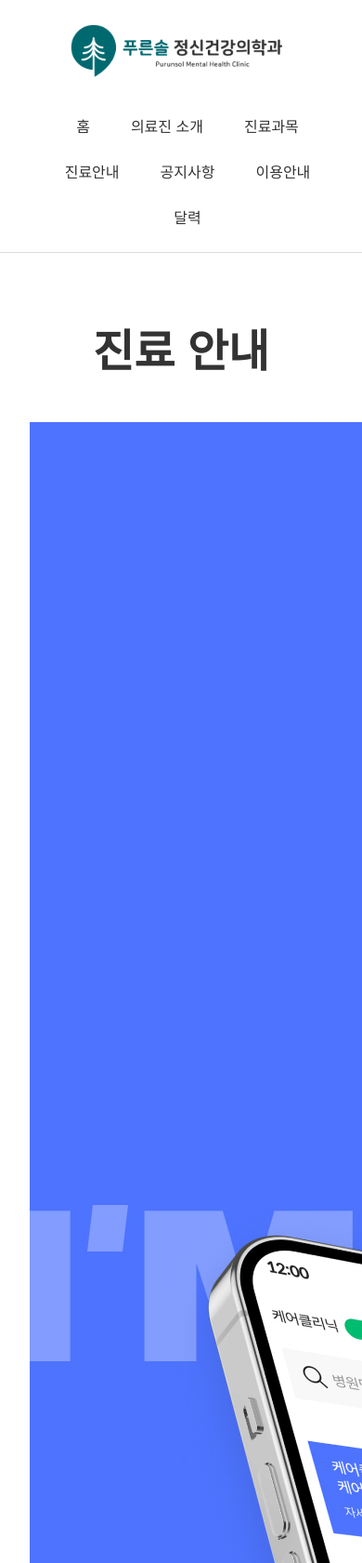
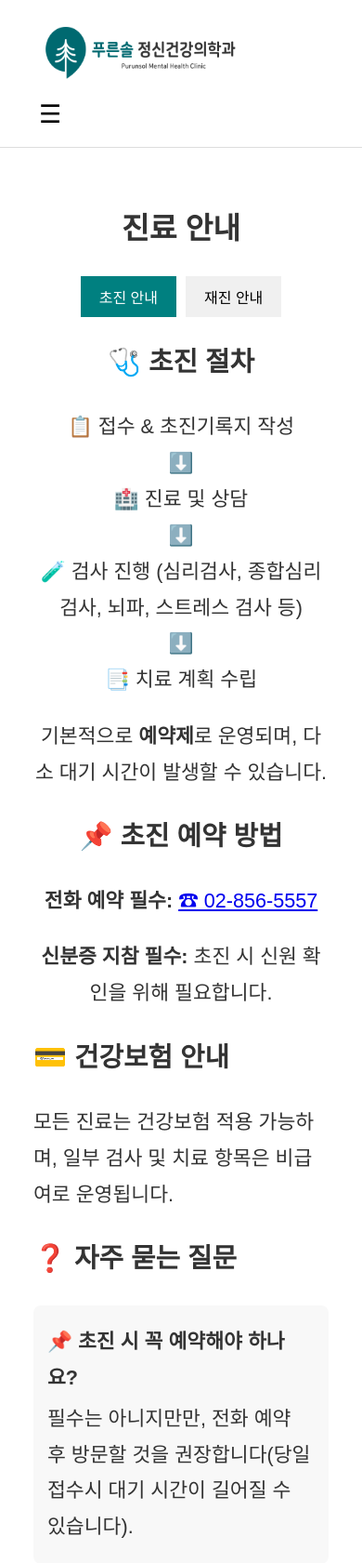
Before and after one commit to purunsolnp/hospital, a Flask app: page /guide in a window 390 px wide; the page is wider, and only the part inside the window is pictured. Shown: the top 1681 px of that part at 93% size. Run offline with Flask 3, Linux system fonts and the light colour scheme; some web fonts are replaced.

Commit message:
모바일 반응형 진행중

```diff
--- a/static/css/style.css
+++ b/static/css/style.css
@@ -1,4 +1,9 @@
-/* ✅ 기본 스타일 설정 */
+/* ✅ 모든 요소 box-sizing 설정 */
+* {
+    box-sizing: border-box;
+}
+
+/* ✅ 기본 폰트 및 정렬 */
 body {
     font-family: 'NanumSquareRound', sans-serif;
     margin: 0;
@@ -7,15 +12,15 @@
     line-height: 1.6;
 }
 
-/* ✅ 전체 페이지 중앙 정렬 */
+/* ✅ 메인 컨테이너 */
 .container {
     max-width: 900px;
     margin: 0 auto;
-    padding: 20px;
+    padding: 1rem 1.2rem;
     text-align: center;
 }
 
-/* ✅ 진료 과목 및 진료 시간 카드 디자인 */
+/* ✅ 진료 과목 및 진료 시간 카드 */
 .summary-cards {
     display: flex;
     justify-content: center;
@@ -27,13 +32,13 @@
 .card {
     flex: 1;
     min-width: 280px;
-    padding: 1.5rem;
+    padding: 1.5rem 2rem;
     border: 1px solid #ddd;
     border-radius: 10px;
     background-color: #f9f9f9;
 }
 
-/* ✅ 제목 크기 조정 */
+/* ✅ 제목 크기 */
 h3 {
     font-size: 1.4rem;
     font-weight: bold;
@@ -47,7 +52,7 @@
     margin-top: 1rem;
 }
 
-/* ✅ 지도 스타일 */
+/* ✅ 지도 */
 #map {
     width: 100%;
     height: 400px;
@@ -56,7 +61,7 @@
     margin-top: 1rem;
 }
 
-/* ✅ Google Docs iframe 높이 자동 조정 */
+/* ✅ iframe (Google Docs) */
 .iframe-container iframe, .doctor-frame-container iframe {
     width: 100%;
     height: auto !important;
@@ -66,7 +71,7 @@
     margin: auto;
 }
 
-/* ✅ 공지사항 스타일 */
+/* ✅ 공지사항 */
 .notices-container, .notice-detail {
     max-width: 900px;
     margin: 2rem auto;
@@ -74,7 +79,6 @@
     text-align: left;
 }
 
-/* ✅ 공지사항 목록의 여백 조정 */
 .notices-container ul {
     list-style: none;
     padding: 0;
@@ -88,7 +92,6 @@
     line-height: 1.8;
 }
 
-/* ✅ 공지사항 제목 강조 */
 .notices-container a {
     text-decoration: none;
     color: #008080;
@@ -97,25 +100,39 @@
     display: block;
 }
 
-/* ✅ 공지사항 날짜 스타일 */
 .notices-container span {
     font-size: 1.1rem;
     color: gray;
 }
 
-/* ✅ 푸터와 본문 사이 공백 제거 */
-.notices-container {
-    min-height: auto;
-    padding-bottom: 2rem;
-}
+/* ✅ 모바일 반응형 스타일 */
+@media screen and (max-width: 1024px) {
+    html {
+        font-size: 18px;
+    }
 
-/* ✅ 모바일 화면 최적화 */
-@media screen and (max-width: 768px) {
     body {
-        font-size: 3rem;
+        font-size: 1.2rem;
         line-height: 1.8;
     }
 
+    h1 {
+        font-size: 1.8rem;
+    }
+
+    h2 {
+        font-size: 1.6rem;
+    }
+
+    h3 {
+        font-size: 1.4rem;
+    }
+
+    p, li, a, button, input, label, span, div {
+        font-size: 1.2rem;
+    }
+
+    /* ✅ 카드 모바일 정렬 */
     .summary-cards {
         display: block !important;
         text-align: center;
@@ -123,54 +140,66 @@
 
     .summary-cards .card {
         width: 100% !important;
-        margin-bottom: 3rem;
+        margin-bottom: 2rem;
     }
 
-    .header {
-        flex-direction: column;
-        align-items: center;
-        text-align: center;
-        padding: 0.8rem;
+    /* ✅ 지도 높이 확대 */
+    #map {
+        height: 350px !important;
+    }
+    .mobile-menu {
+        display: none;
+        position: absolute;
+        top: 100%;
+        right: 1rem;
+        background: white;
+        box-shadow: 0 4px 8px rgba(0,0,0,0.1);
+        border: 1px solid #ddd;
+        border-radius: 8px;
+        padding: 1rem;
+        z-index: 999;
     }
 
-    .nav-links {
+      /* 메뉴 펼쳐졌을 때 */
+      .mobile-menu.active {
         display: flex;
-        flex-wrap: wrap;
-        justify-content: center;
-        gap: 10px;
+        flex-direction: column;
+        gap: 0.8rem;
+        min-width: 160px;
     }
 
-    .nav-links a {
-        font-size: 1.5rem;
-        margin: 5px 10px;
+      .mobile-menu a {
+        color: #333;
+        text-decoration: none;
+        font-size: 1rem;
     }
 
-    main {
-        padding: 1rem;
-        max-width: 95%;
-        font-size: 1.5rem;
+      .mobile-menu a:hover {
+        color: #008080;
     }
-
-    footer {
-        font-size: 1.2rem;
-        line-height: 1.5;
+    /* ✅ 로고 오른쪽 햄버거 메뉴 배치 */
+    .header {
+        flex-direction: row;
+        justify-content: space-between;
+        align-items: center;
         padding: 1rem;
     }
 
-    .about-container, .doctor-frame-container, .notices-container, .notice-detail {
-        max-width: 95% !important;
-        padding: 0 10px;
+    .logo {
+        text-align: left;
+        width: auto;
+        margin: 0;
     }
-    /* ✅ Google Docs에서 불러온 내용도 자동 확대 */
-.iframe-container iframe, .doctor-frame-container iframe {
-    width: 100%;
-    height: auto !important;
-    min-height: 800px;
-    border: none;
-    display: block;
-    margin: auto;
-    zoom: 3; /* Google Docs 글씨도 1.5배 확대 */
-    transform: scale(3); /* 확대 효과 */
-    transform-origin: top left; /* 확대 기준점 설정 */
+
+    .logo img {
+        height: 75px;
+        max-width: 90%;
+    }
+
+    .hamburger {
+        background: none;
+        border: none;
+        font-size: 2rem;
+        cursor: pointer;
+    }
 }
-}
--- a/templates/base.html
+++ b/templates/base.html
@@ -29,8 +29,12 @@
         height: 75px;
       }
 
+      .nav-links {
+        display: flex;
+        gap: 1.2rem;
+      }
+
       .nav-links a {
-        margin-left: 1.5rem;
         text-decoration: none;
         color: #333;
         font-size: 1rem;
@@ -39,6 +43,49 @@
 
       .nav-links a:hover {
         color: #008080;
+      }
+
+      /* 햄버거 메뉴 버튼 (모바일) */
+      .hamburger {
+        display: none;
+        font-size: 1.5rem;
+        background: none;
+        border: none;
+        cursor: pointer;
+      }
+
+      /* 모바일 메뉴 숨김 기본 */
+      .mobile-menu {
+        display: none;
+        flex-direction: column;
+        gap: 1rem;
+        margin-top: 1rem;
+      }
+
+      .mobile-menu a {
+        font-size: 1.2rem;
+        text-decoration: none;
+        color: #333;
+      }
+
+      /* 반응형: 모바일일 때 햄버거 메뉴 적용 */
+      @media screen and (max-width: 1024px) {
+        .nav-links {
+          display: none;
+        }
+
+        .hamburger {
+          display: block;
+        }
+
+        .mobile-menu.active {
+          display: flex;
+        }
+
+        .header {
+          flex-direction: column;
+          align-items: flex-start;
+        }
       }
 
       main {
@@ -66,6 +113,11 @@
       <img src="{{ url_for('static', filename='images/logo-horizontal.png') }}" alt="푸른솔 로고">
     </a>
   </div>
+
+  <!-- 햄버거 버튼 -->
+  <button class="hamburger" onclick="toggleMenu()">☰</button>
+
+  <!-- 데스크탑 메뉴 -->
   <div class="nav-links">
     <a href="/">홈</a>
     <a href="/about">의료진 소개</a>
@@ -74,7 +126,18 @@
     <a href="/notices">공지사항</a>
     <a href="/laws">이용안내</a>
     <a href="/calendar">달력</a>
-    </div>
+  </div>
+
+  <!-- 모바일 메뉴 -->
+  <div id="mobileMenu" class="mobile-menu">
+    <a href="/">홈</a>
+    <a href="/about">의료진 소개</a>
+    <a href="/treatments">진료과목</a>
+    <a href="/guide">진료안내</a>
+    <a href="/notices">공지사항</a>
+    <a href="/laws">이용안내</a>
+    <a href="/calendar">달력</a>
+  </div>
 </div>
 
 <!-- 본문 -->
@@ -89,5 +152,13 @@
   </p>
 </footer>
 
+<!-- 메뉴 열고 닫기용 스크립트 -->
+<script>
+  function toggleMenu() {
+    const menu = document.getElementById("mobileMenu");
+    menu.classList.toggle("active");
+  }
+</script>
+
 </body>
 </html>
--- a/templates/treatment_guide.html
+++ b/templates/treatment_guide.html
@@ -106,6 +106,34 @@
     .faq-item p {
         margin: 5px 0;
     }
+    .popup-container {
+        display: none;
+        position: fixed;
+        top: 0;
+        left: 0;
+        width: 100%;
+        height: 100%;
+        background-color: rgba(0, 0, 0, 0.7);
+        justify-content: center;
+        align-items: center;
+        z-index: 9999;
+    }
+
+    .popup-content {
+        background: white;
+        padding: 20px;
+        border-radius: 10px;
+        max-width: 90%;
+        max-height: 90%;
+        overflow: auto;
+        text-align: center;
+    }
+
+    .popup-content img {
+        width: 100%;
+        height: auto;
+        border-radius: 10px;
+    }
 </style>
 
 <!-- ✅ JavaScript (탭 전환 기능 & 팝업 기능) -->
```
Also changed, not shown: templates/index.html (+5 -9 lines).
